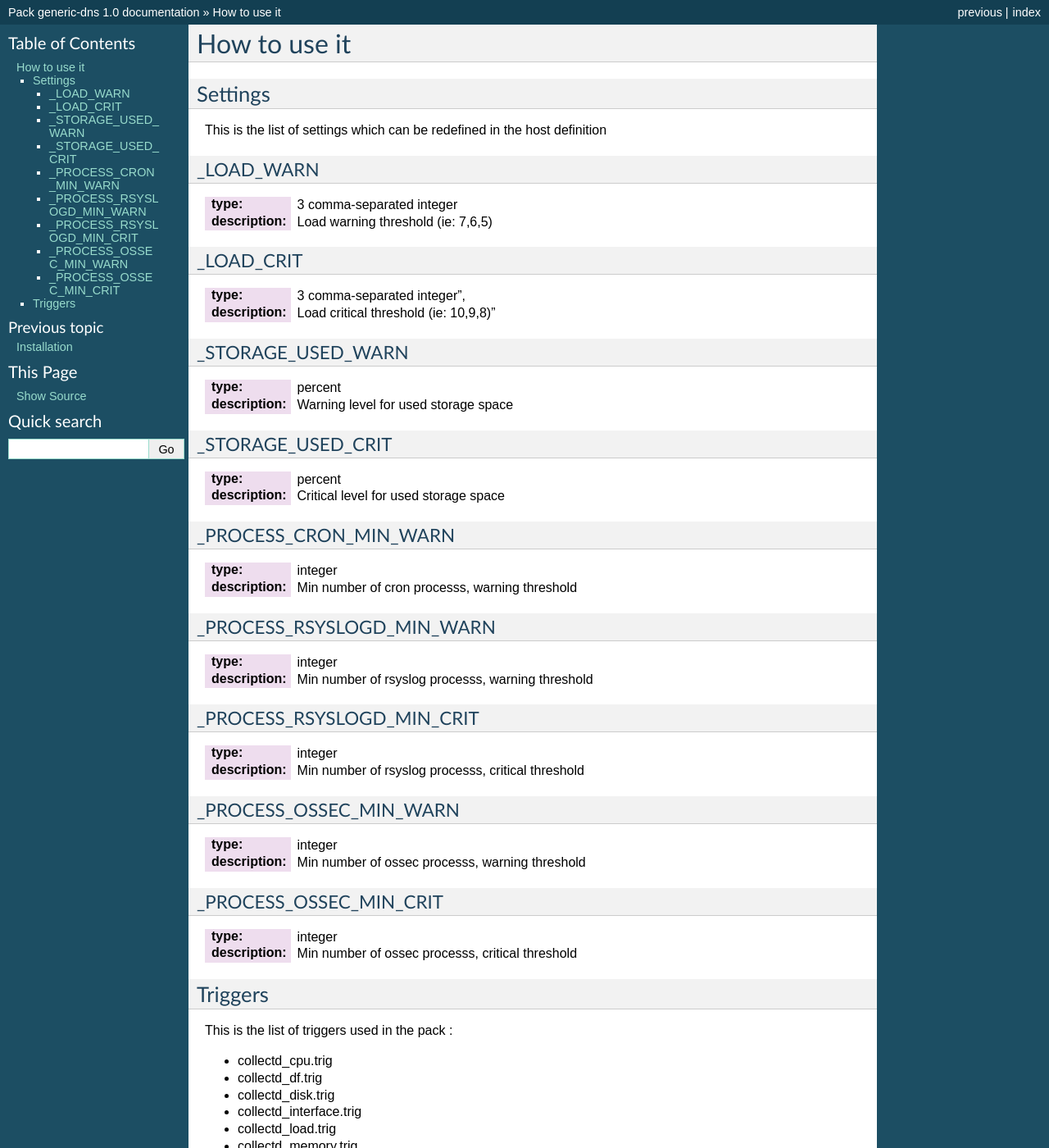
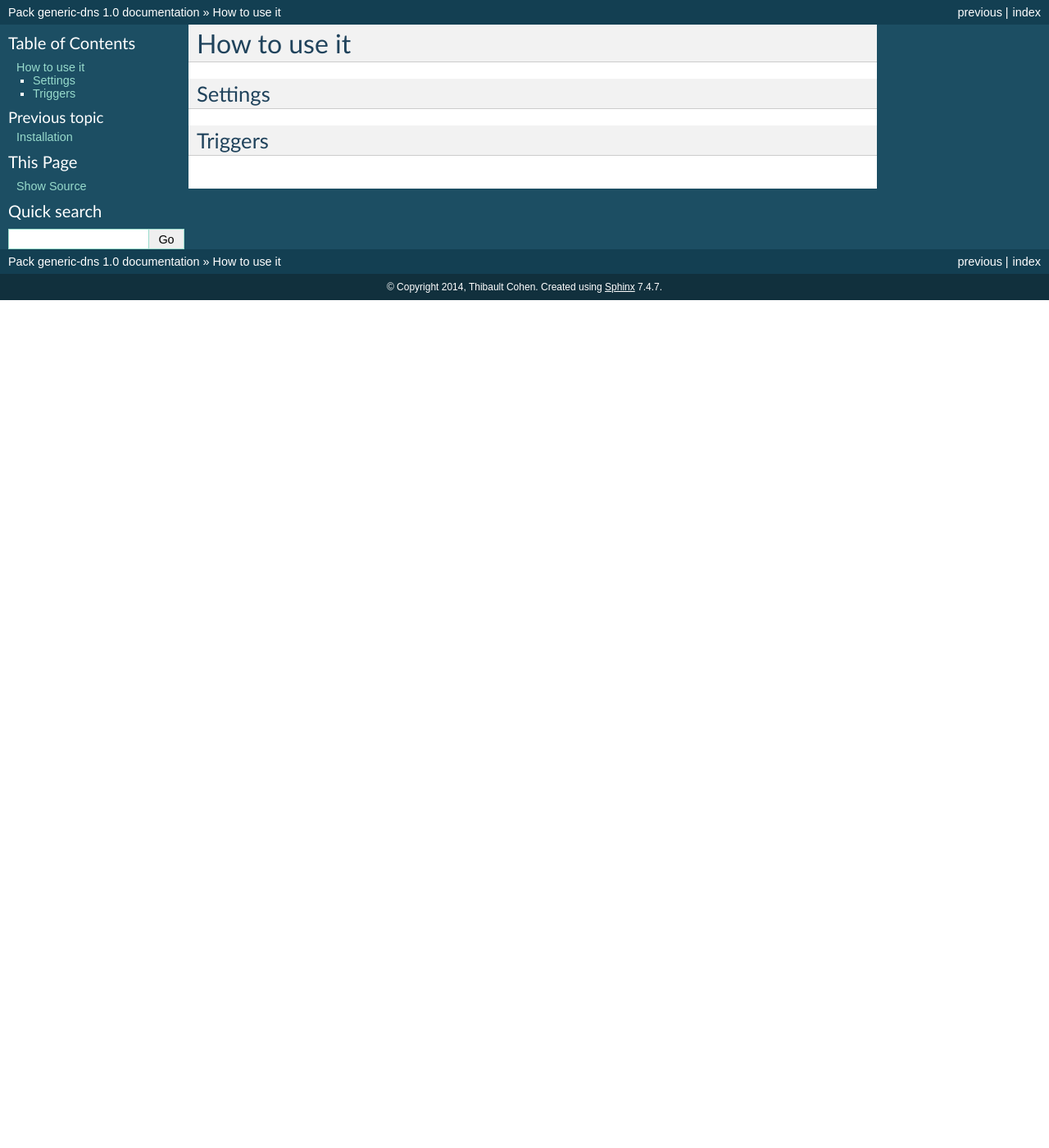
Before and after one commit to savoirfairelinux/monitoring-tools, a Sphinx documentation site: the page built from doc/source/howtouseit.rst, in a window 1280 px wide and 1400 px high. Shown: the whole window at 82% size. Built offline with Sphinx 7.4.7, drawn with Linux system fonts in a browser that asks for light colours; pages that are not in the unit, such as notebooks, are missing from menus; some of the changed text lies outside the part shown.

Commit message:
* First commit

```diff
--- a/doc/source/howtouseit.rst
+++ b/doc/source/howtouseit.rst
@@ -5,83 +5,5 @@ How to use it
 Settings
 ~~~~~~~~
 
-This is the list of settings which can be redefined in the host definition
-
-_LOAD_WARN
-----------
-
-:type:              3 comma-separated integer
-:description:       Load warning threshold (ie: 7,6,5)
-
-
-_LOAD_CRIT
-----------
-
-:type:              3 comma-separated integer",
-:description:        Load critical threshold (ie: 10,9,8)"
-
-
-_STORAGE_USED_WARN
-------------------
-
-:type:              percent
-:description:       Warning level for used storage space
-
-
-_STORAGE_USED_CRIT
-------------------
-
-:type:              percent
-:description:       Critical level for used storage space
-
-
-_PROCESS_CRON_MIN_WARN
-----------------------
-
-:type:              integer
-:description:       Min number of cron processs, warning threshold
-
-
-
-_PROCESS_RSYSLOGD_MIN_WARN
---------------------------
-
-:type:              integer
-:description:       Min number of rsyslog processs, warning threshold
-
-
-_PROCESS_RSYSLOGD_MIN_CRIT
---------------------------
-
-:type:              integer
-:description:       Min number of rsyslog processs, critical threshold
-
-
-_PROCESS_OSSEC_MIN_WARN
------------------------
-
-:type:              integer
-:description:       Min number of ossec processs, warning threshold
-
-
-_PROCESS_OSSEC_MIN_CRIT
------------------------
-
-:type:              integer
-:description:       Min number of ossec processs, critical threshold
-
-
 Triggers
 ~~~~~~~~
-
-This is the list of triggers used in the pack :
-
-* collectd_cpu.trig
-* collectd_df.trig
-* collectd_disk.trig
-* collectd_interface.trig
-* collectd_load.trig
-* collectd_memory.trig
-* collectd_processes.trig
-* collectd_swap.trig
-* collectd_users.trig
--- a/doc/source/index.rst
+++ b/doc/source/index.rst
@@ -3,7 +3,7 @@
    You can adapt this file completely to your liking, but it should at least
    contain the root `toctree` directive.
 
-Welcome to Pack generic-dhcp's documentation!
+Welcome to Pack generic-dns's documentation!
 ==============================================
 
 Contents:
--- a/package.json
+++ b/package.json
@@ -14,8 +14,10 @@
 	"repository": "http://projects.savoirfairelinux.com:sfl-shinken-packs--generic-dns.git",
 	"keywords": [
 	  "pack",
-	  "generic-dns"
-
+      "dns",
+      "network",
+      "bind",
+      "dig"
 	],
 	"dependencies": {
 	  "shinken": ">=1.4"
```
Also changed, not shown: 7 other files.
